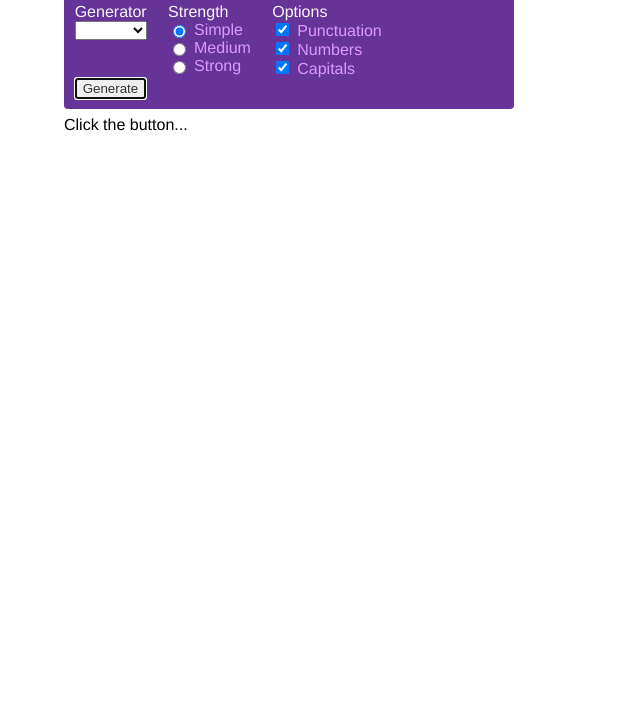
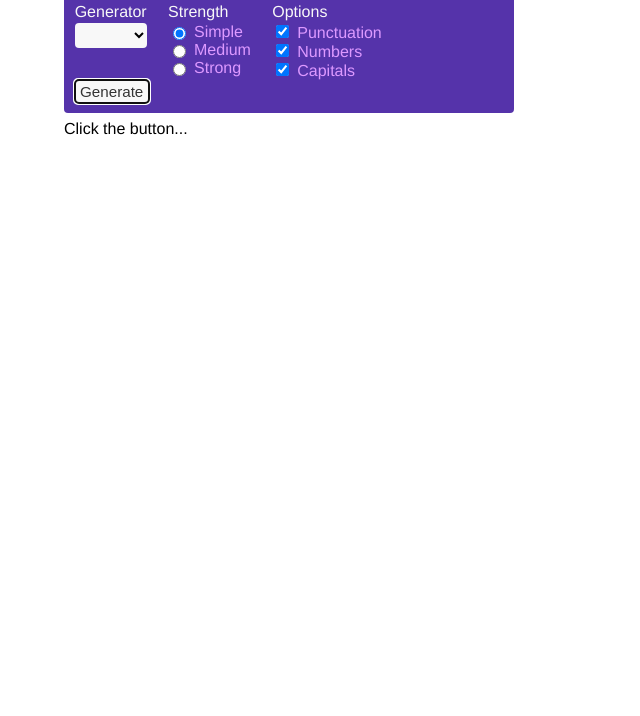
Before and after one commit to alphajuliet/genpwd-ui, a plain HTML site: page index.html in a window 1280 px wide. Shown: the part 84-800 px from the top of the page, without its empty margins (0-640 px from the left). Drawn offline with nearby package versions, Linux system fonts and the light colour scheme; no server answers.

Commit message:
Re-style generator select and button elements. Minor CSS tweaks.

```diff
--- a/GenPwd.js
+++ b/GenPwd.js
@@ -48,10 +48,10 @@ GenPwd = (() => {
         let fn;
         generators.forEach((gen) => {
           if (gen.default == true)
-            fn = gen.id + '" selected="true';
+            fn = `'${gen.id}' selected`;
           else
-            fn = gen.id
-          $('#generator').append($(`<option value="${fn}">${gen.name}</option>`));
+            fn = `${gen.id}`
+          $('#generator').append($(`<option value=${fn}>${gen.name}</option>`));
         });
       })
       .catch(error => console.error(error));
--- a/index.html
+++ b/index.html
@@ -27,14 +27,14 @@
             <div id="controls">
                 <div class="ctrl-row">
                     <div class="control" id="ctrl-generator">
-                        Generator
+                        <span>Generator</span>
                         <select class="selector" id="generator"></select>
                     </div>
                     <div class="control" id="ctrl-strength">
-                        Strength
+                        <span>Strength</span>
                     </div>
                     <div class="control" id="ctrl-options">
-                        Options
+                        <span>Options</span>
                         <label><input type="checkbox" id="punctuation" checked />Punctuation</label>
                         <label><input type="checkbox" id="numbers" checked />Numbers</label>
                         <label><input type="checkbox" id="capitals" checked />Capitals</label>
--- a/main.css
+++ b/main.css
@@ -7,7 +7,7 @@
 }
 
 :root {
-  --primaryColour: #639;
+  --primaryColour: #53a;
   --textColour: #f8f8f8;
   --textColour2: #d9f;
   --textColour3: #333;
@@ -54,8 +54,11 @@ footer {
 }
 
 .control {
-  margin: 0 8pt;
-  /* font-size: 90%; */
+  margin: 0pt 8pt;
+}
+
+.control span {
+  margin-bottom: 2pt;
 }
 
 .control label {
@@ -76,6 +79,16 @@ footer {
   -webkit-appearance: none;
 }
 
+#ctrl-generator select {
+  /* appearance: none; */
+  /* -webkit-appearance: none; */
+  font-size: 95%;
+  background-color: var(--textColour);
+  padding: 2pt 4pt;
+  border-radius: 4px;
+  border: none;
+}
+
 #ctrl-strength {
   display: flex;
   align-items: left;
@@ -89,21 +102,19 @@ footer {
   position: relative;
 }
 
-#ctrl-button {
-  /* color: #333; */
-  /* padding: 2pt; */
-  /* margin: 0; */
-  /* background-color: #6ff;  */
-  /* border: solid 1px #666; */
-  /* border-radius: 8px; */
-  /* cursor: pointer; */
+#ctrl-button {}
+
+#ctrl-button button {
+  appearance: none;
+  -webkit-appearance: none;
+  font-size: 95%;
+  background-color: var(--textColour);
+  border-radius: 4px;
+  border: none;
+  padding: 2pt 4pt;
 }
 
 #btn-generate label { color: var(--textColour3); }
-
-#ctrl-button:hover {
-  /* background-color: #fc0; */
-}
 
 .description {
   font-size: 80%;
```
Also changed, not shown: 2 other files.
